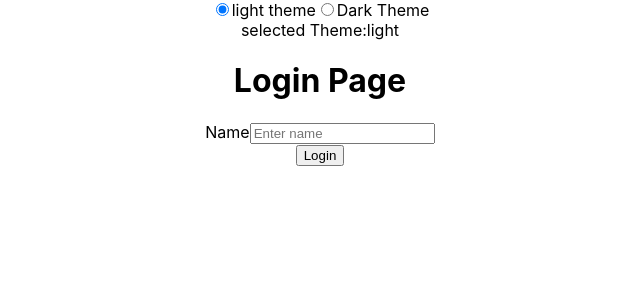
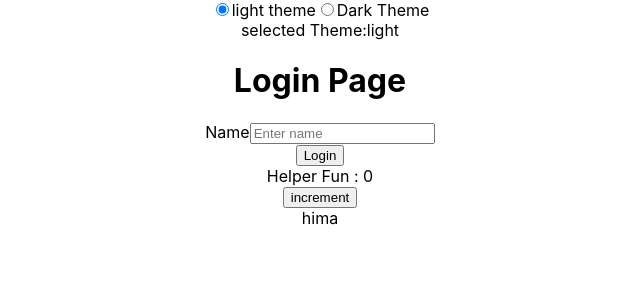
Before and after one commit to himavardhan/react-user-point, a React (Create React App) app: page / in a window 1280 px wide. Shown: the top 300 px of the page, without its empty margins (320-960 px from the left). Built offline with nearby package versions, Linux system fonts and the light colour scheme.

Commit message:
Added Helper componet to test the hooks flow

```diff
--- a/src/App.tsx
+++ b/src/App.tsx
@@ -4,6 +4,7 @@ import './App.css';
 import { AppThemeContext } from './AppTheme';
 import { Home } from './Home';
 import { Login } from './Login';
+import Helper from './helper';
 
 function App() {
    const { theme, setTheme } = React.useContext(AppThemeContext);
@@ -28,6 +29,7 @@ function App() {
         <div> selected Theme:{theme}</div>
         {/* <Home></Home> */}
         <Login></Login>
+        <Helper></Helper>
     </div>
   );
 }
--- a/src/Home.tsx
+++ b/src/Home.tsx
@@ -13,6 +13,8 @@ export const Home: React.FC = (props) =>{
 // Added useRef use cases with timeIntervel & inputRef
    const [timer,settimer] = useState(0);
    const startTimer = ()=>{
+    clearInterval(storeIntervel.current);
+    settimer(0);
    storeIntervel.current = setInterval(()=>{
         settimer(prev => prev + 1 );
     },1000)
--- /dev/null
+++ b/src/helper.tsx
@@ -0,0 +1,35 @@
+import React, { useEffect, useCallback, useMemo } from "react";
+
+export const Helper: React.FC = () => {
+ const [user,setUser] = React.useState({name:'hima'});
+
+ const updateName = () => {
+    user.name = "vardhan";
+    setUser(user);
+    console.log(user);
+ }
+
+   useEffect(() => {
+    console.log("useEffect 1");
+  }, []);
+
+  const increment = useCallback(() => {
+    console.log("useCallback 2");
+  }, []);
+
+  const squaredCount = useMemo(() => {
+    console.log("useMemo 3");
+    return 0;
+  }, []);
+
+  const template = () => {
+    console.log("template");
+  }
+
+  return <div>Helper Fun : {squaredCount}<br></br>
+    <button onClick={updateName}>increment</button>
+    <div>{user?.name}</div>
+  </div>;
+};
+
+export default Helper;
```
